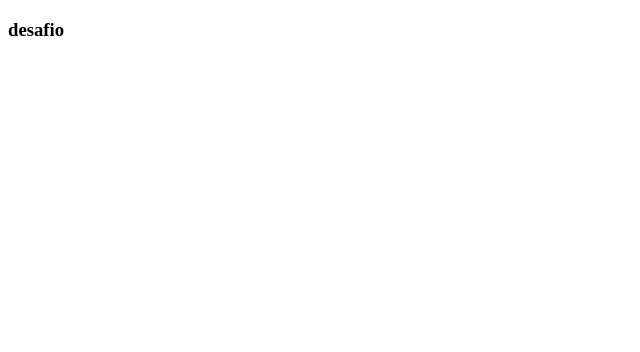
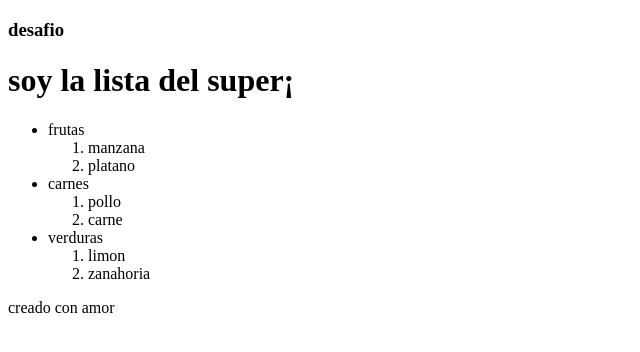
Before and after one commit to andresfmurciaz/ejercicio-HTMLCSS, a plain HTML site: page lista.html in a window 1280 px wide. Shown: the whole page, without its empty margins (0-640 px from the left). Drawn offline with Linux system fonts and the light colour scheme.

Commit message:
desafio terminado

```diff
--- a/lista.html
+++ b/lista.html
@@ -8,7 +8,37 @@
 </head>
 <body>
 
-<header> <h3>desafio</h3></header>
+<header>
+    <h3>desafio</h3>
+    <h1>soy la lista del super¡</h1>
+</header>
+
+<main>
+<ul>
+    <li> frutas
+        <ol>
+            <li>manzana</li>
+            <li>platano</li>
+        </ol>
+    </li>
+    <li>carnes
+        <ol>
+            <li>pollo</li>
+            <li>carne</li>
+        </ol>
+    </li>
+    <li>verduras
+        <ol>
+            <li>limon</li>
+            <li>zanahoria</li>
+        </ol>
+    </li>
+</ul>
+
+<header>creado con amor</header>
+
+
+</main>
 
 </body>
 </html>
```
